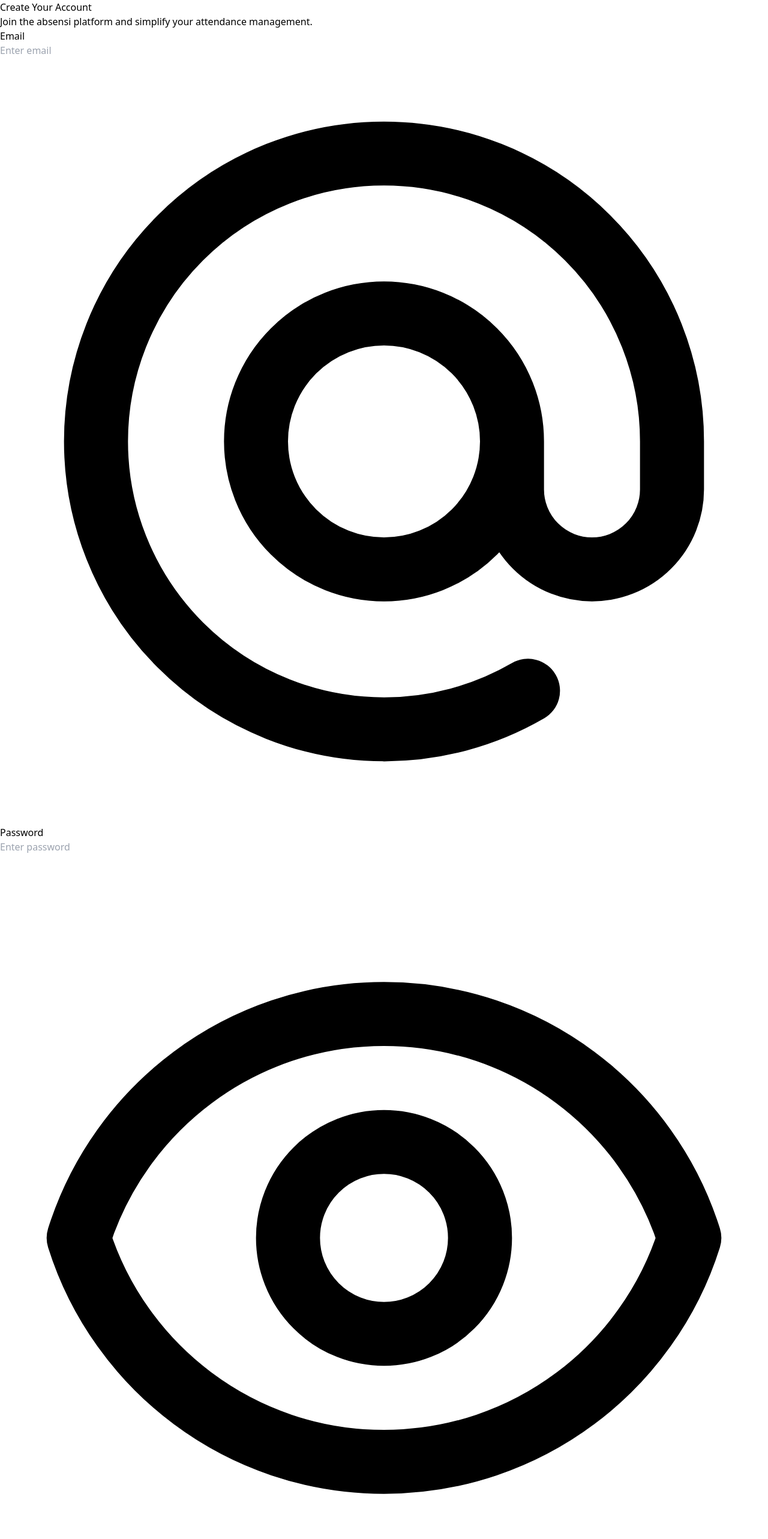
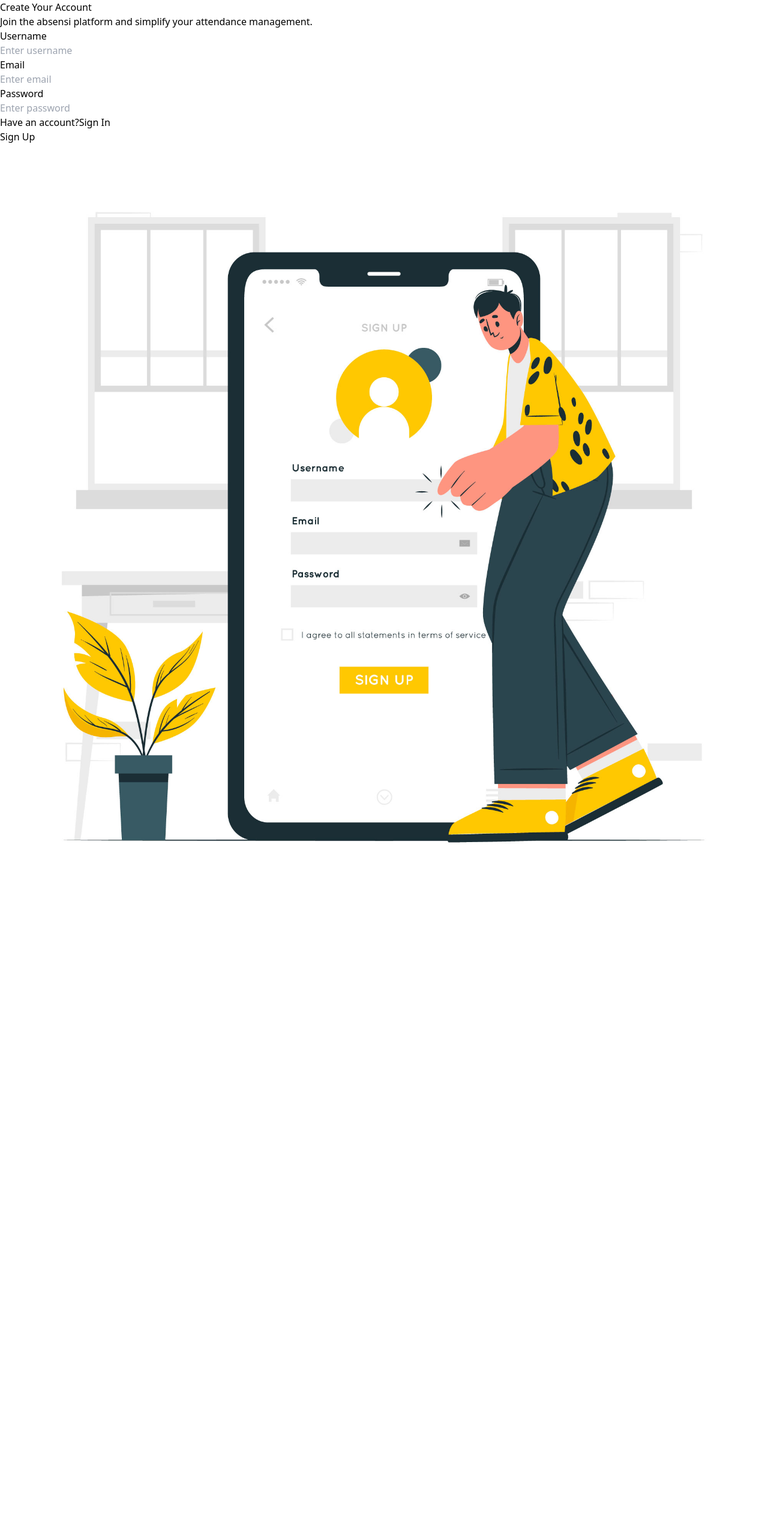
Before and after one commit to AliRamdhan/absensi-qr-code, a React (Vite) app in the folder client/: page /register in a window 1280 px wide. Shown: the top 2566 px of the page at 60% size. After the commit the page ends 1520 px from the top, so only its background shows below. Built offline with nearby package versions, Linux system fonts and the light colour scheme; what ag-grid-community would draw is missing.

Commit message:
[feat] add class details ui

```diff
--- a/client/src/components/ClassCard.jsx
+++ b/client/src/components/ClassCard.jsx
@@ -66,7 +66,7 @@ const ClassCard = ({ classData = {} }) => {
             d="M13 9l3 3m0 0l-3 3m3-3H8m13 0a9 9 0 11-18 0 9 9 0 0118 0z"
           />
         </svg>
-        <span className="ml-2">Learn More</span>
+        <span className="ml-2">See More</span>
       </Link>
     </div>
   );
--- a/client/src/components/StatsCard.jsx
+++ b/client/src/components/StatsCard.jsx
@@ -1,6 +1,6 @@
 import React from "react";
 
-const StatsCard = ({ isPresent, isAbsent }) => {
+const StatsCard = ({ isPresent, isAbsent, count,title }) => {
   return (
     <article
       className={`flex items-center gap-4 rounded-lg border border-gray-100 ${
@@ -25,11 +25,9 @@ const StatsCard = ({ isPresent, isAbsent }) => {
       </span>
 
       <div>
-        <p className="text-2xl font-medium text-white">$240.94</p>
+        <p className="text-2xl font-medium text-white">{count} Mahasiswa</p>
 
-        <p className="text-sm text-white">
-          {isPresent ? "Hadir" : isAbsent ? "Tidak Hadir" : "Belum absen"}
-        </p>
+        <p className="text-sm text-white">{title}</p>
       </div>
     </article>
   );
--- a/client/src/components/StudentList.jsx
+++ b/client/src/components/StudentList.jsx
@@ -1,4 +1,4 @@
-import React, { useState } from "react";
+import React, { useState, useEffect } from "react";
 import { AgGridReact } from "ag-grid-react";
 import {
   ModuleRegistry,
@@ -8,6 +8,8 @@ import {
 } from "ag-grid-community";
 import "ag-grid-community/styles/ag-grid.css";
 import "ag-grid-community/styles/ag-theme-alpine.css";
+import axios from "axios";
+import { BASE_URL } from "../common/constants";
 
 // Register required modules
 ModuleRegistry.registerModules([
@@ -16,56 +18,72 @@ ModuleRegistry.registerModules([
   TextFilterModule,
 ]);
 
-const StudentList = () => {
+const StudentList = ({ users, absences }) => {
+  const [loading, setLoading] = useState(true);
+  const [rowData, setRowData] = useState([]);
+
+  useEffect(() => {
+    const populateData = async () => {
+      try {
+        const updatedRowData = users.map((user) => {
+          const absence = absences.find((a) => a.userId === user.id);
+          return {
+            ...user,
+            absenceStatus: absence ? "Hadir" : "Tidak Hadir",
+          };
+        });
+        setRowData(updatedRowData);
+      } catch (error) {
+        console.error("Error fetching absences:", error.message);
+      } finally {
+        setLoading(false);
+      }
+    };
+
+    populateData();
+  }, [absences, users]);
+
   const [columnDefs] = useState([
-    { field: "name", headerName: "Name", sortable: true },
-    { field: "nim", headerName: "NIM", sortable: true },
-    { field: "program", headerName: "Program", sortable: true },
     {
-      field: "status",
-      headerName: "Status",
-      cellRenderer: (params) => {
-        switch (params.value) {
-          case "hadir":
-            return "Hadir";
-          case "tidak hadir":
-            return "Tidak Hadir";
-          case "belum absent":
-            return "Belum Absent";
-          default:
-            return "Unknown";
-        }
-      },
+      field: "username",
+      headerName: "Name",
+      sortable: true,
+      cellRenderer: (params) => (
+        <div className="flex items-center h-full">
+          <div className="line-clamp-3">{params.value || "user"}</div>
+        </div>
+      ),
+    },
+    {
+      field: "nim",
+      headerName: "NIM",
+      sortable: true,
+      cellRenderer: (params) => (
+        <div className="flex items-center h-full">
+          <div className="line-clamp-3">{params.value || "000000"}</div>
+        </div>
+      ),
+    },
+    {
+      field: "program",
+      headerName: "Program",
+      sortable: true,
+      cellRenderer: (params) => (
+        <div className="flex items-center h-full">
+          <div className="line-clamp-3">{params.value || "-"}</div>
+        </div>
+      ),
+    },
+    {
+      field: "absenceStatus",
+      headerName: "Status Absensi",
       sortable: true,
     },
   ]);
 
-  const [rowData] = useState([
-    {
-      name: "John Doe",
-      nim: "123456",
-      program: "Computer Science",
-      status: "hadir",
-    },
-    {
-      name: "Jane Smith",
-      nim: "789012",
-      program: "Mathematics",
-      status: "tidak hadir",
-    },
-    {
-      name: "Michael Brown",
-      nim: "345678",
-      program: "Physics",
-      status: "belum absent",
-    },
-    {
-      name: "Emily White",
-      nim: "901234",
-      program: "Biology",
-      status: "tidak hadir",
-    },
-  ]);
+  if (loading) {
+    return <p>Loading...</p>; // Display a loading message while fetching data
+  }
 
   return (
     <div className="h-[300px]">
--- a/client/src/pages/Dashboard.jsx
+++ b/client/src/pages/Dashboard.jsx
@@ -43,8 +43,8 @@ const Dashboard = () => {
         </p>
 
         <div className="grid grid-cols-1 gap-8 mt-8 xl:mt-12 xl:gap-12 md:grid-cols-2 xl:grid-cols-3">
-          {classes.map((classItem, index) => (
-            <ClassCard key={index} classData={classItem} />
+          {classes.map((classItem) => (
+            <ClassCard key={classItem.id} classData={classItem} />
           ))}
         </div>
       </div>
--- a/client/src/pages/auth/Login.jsx
+++ b/client/src/pages/auth/Login.jsx
@@ -24,7 +24,7 @@ const Login = () => {
       // Store the token and user info in local storage or context
       localStorage.setItem("authToken", token);
       localStorage.setItem("user", JSON.stringify(user));
-
+      alert("User login successfully:");
       // Navigate to the dashboard or home page
       navigate("/");
     } catch (err) {
--- a/client/src/pages/auth/Register.jsx
+++ b/client/src/pages/auth/Register.jsx
@@ -1,99 +1,115 @@
-import React from "react";
+import React, { useState } from "react";
+import axios from "axios";
 import RegisterPict from "/assets/register.jpg";
-import { Link } from "react-router";
+import { Link, useNavigate } from "react-router";
+import { BASE_URL } from "../../common/constants";
+
 const Register = () => {
+  const [formData, setFormData] = useState({
+    email: "",
+    password: "",
+    username: "",
+    role: "dosen",
+  });
+  const navigate = useNavigate();
+  const [error, setError] = useState(null);
+
+  const handleChange = (e) => {
+    const { name, value } = e.target;
+    setFormData((prevData) => ({
+      ...prevData,
+      [name]: value,
+    }));
+  };
+
+  const handleSubmit = async (e) => {
+    e.preventDefault();
+    try {
+      const response = await axios.post(
+        `${BASE_URL}/auth/register`,
+        formData
+      );
+      if (response && response.data) {
+        alert("User registered successfully:");
+        navigate("/");
+      }
+    } catch (err) {
+      setError(err.response?.data?.message || "An error occurred");
+    }
+  };
+
   return (
     <section className="relative flex flex-wrap lg:h-screen lg:items-center">
       <div className="w-full px-4 py-12 sm:px-6 sm:py-16 lg:w-1/2 lg:px-8 lg:py-24">
         <div className="mx-auto max-w-lg text-center">
-          <div className="mx-auto max-w-lg text-center">
           <h1 className="text-2xl font-bold sm:text-3xl">
             Create Your Account
           </h1>
-
           <p className="mt-4 text-gray-500">
             Join the absensi platform and simplify your attendance management.
           </p>
         </div>
+
+        <form
+          onSubmit={handleSubmit}
+          className="mx-auto mb-0 mt-8 max-w-md space-y-4"
+        >
+          <div>
+            <label htmlFor="username" className="sr-only">
+              Username
+            </label>
+            <div className="relative">
+              <input
+                type="text"
+                name="username"
+                value={formData.username}
+                onChange={handleChange}
+                className="w-full rounded-lg border-gray-200 p-4 pe-12 text-sm shadow-sm"
+                placeholder="Enter username"
+                required
+              />
             </div>
-
-        <form action="#" className="mx-auto mb-0 mt-8 max-w-md space-y-4">
+          </div>
           <div>
             <label htmlFor="email" className="sr-only">
               Email
             </label>
-
             <div className="relative">
               <input
                 type="email"
+                name="email"
+                value={formData.email}
+                onChange={handleChange}
                 className="w-full rounded-lg border-gray-200 p-4 pe-12 text-sm shadow-sm"
                 placeholder="Enter email"
+                required
               />
-
-              <span className="absolute inset-y-0 end-0 grid place-content-center px-4">
-                <svg
-                  xmlns="http://www.w3.org/2000/svg"
-                  className="size-4 text-gray-400"
-                  fill="none"
-                  viewBox="0 0 24 24"
-                  stroke="currentColor"
-                >
-                  <path
-                    strokeLinecap="round"
-                    strokeLinejoin="round"
-                    strokeWidth="2"
-                    d="M16 12a4 4 0 10-8 0 4 4 0 008 0zm0 0v1.5a2.5 2.5 0 005 0V12a9 9 0 10-9 9m4.5-1.206a8.959 8.959 0 01-4.5 1.207"
-                  />
-                </svg>
-              </span>
             </div>
           </div>
-
           <div>
             <label htmlFor="password" className="sr-only">
               Password
             </label>
-
             <div className="relative">
               <input
                 type="password"
+                name="password"
+                value={formData.password}
+                onChange={handleChange}
                 className="w-full rounded-lg border-gray-200 p-4 pe-12 text-sm shadow-sm"
                 placeholder="Enter password"
+                required
               />
-
-              <span className="absolute inset-y-0 end-0 grid place-content-center px-4">
-                <svg
-                  xmlns="http://www.w3.org/2000/svg"
-                  className="size-4 text-gray-400"
-                  fill="none"
-                  viewBox="0 0 24 24"
-                  stroke="currentColor"
-                >
-                  <path
-                    strokeLinecap="round"
-                    strokeLinejoin="round"
-                    strokeWidth="2"
-                    d="M15 12a3 3 0 11-6 0 3 3 0 016 0z"
-                  />
-                  <path
-                    strokeLinecap="round"
-                    strokeLinejoin="round"
-                    strokeWidth="2"
-                    d="M2.458 12C3.732 7.943 7.523 5 12 5c4.478 0 8.268 2.943 9.542 7-1.274 4.057-5.064 7-9.542 7-4.477 0-8.268-2.943-9.542-7z"
-                  />
-                </svg>
-              </span>
             </div>
           </div>
-
+          {error && <p className="text-red-500 text-sm">{error}</p>}
           <div className="flex items-center justify-between">
             <p className="text-sm text-gray-500">
-              Have account?
+              Have an account?
               <Link to="/login" className="underline ml-1 text-gray-900">
                 Sign In
               </Link>
             </p>
-
             <button
               type="submit"
               className="inline-block rounded-lg bg-yellow-500 px-5 py-3 text-sm uppercase font-bold text-white"
@@ -103,7 +119,6 @@ const Register = () => {
           </div>
         </form>
       </div>
-
       <div className="relative h-64 w-full sm:h-96 lg:h-full lg:w-1/2">
         <img
           alt=""
```
Also changed, not shown: client/src/pages/ClassDetails.jsx (+70 -13 lines). Lines whose indentation alone changed are shown as unchanged.
